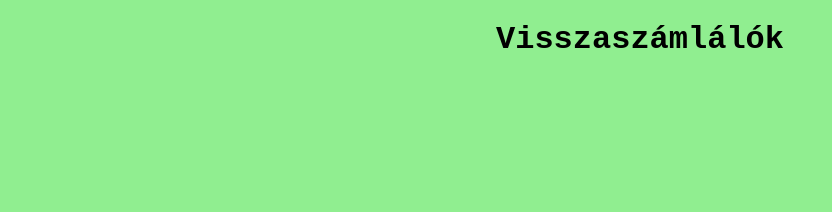
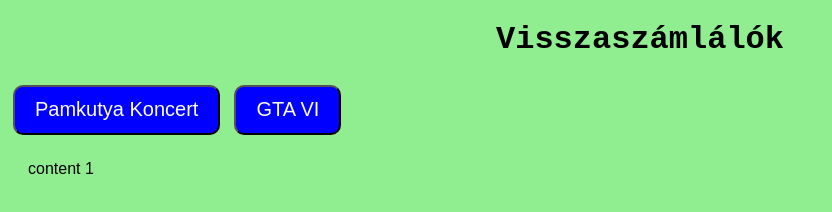
Before and after one commit to greenpanda-lol/countdown, a plain HTML site: page index.html in a window 1280 px wide. Shown: the whole page, without its empty margins (0-832 px from the left). Drawn offline with Linux system fonts and the light colour scheme.

Commit message:
válaszható cuccos

```diff
--- a/index.html
+++ b/index.html
@@ -8,5 +8,18 @@
 </head>
 <body>
     <h1>Visszaszámlálók</h1>
+
+    <button onclick="toggleCountdown('1')">Pamkutya Koncert</button>
+    <button onclick="toggleCountdown('2')">GTA VI</button>
+
+    <div id="content-1" class="countdown">
+        <p>content 1</p>
+    </div>
+
+    <div id="content-2" class="countdown">
+        <p>content 2</p>
+    </div>
+
+    <script src="script.js"></script>
 </body>
 </html>
--- /dev/null
+++ b/script.js
@@ -0,0 +1,13 @@
+function toggleCountdown(countdownId) {
+    var things =  document.querySelectorAll(".countdown")
+    things.forEach(function(thing) {
+        thing.style.display = "none";
+    })
+
+    var selectedThing = document.getElementById("content-" + countdownId)
+    if (selectedThing) {
+        selectedThing.style.display = "block";
+    }
+}
+
+toggleCountdown(1)
```
